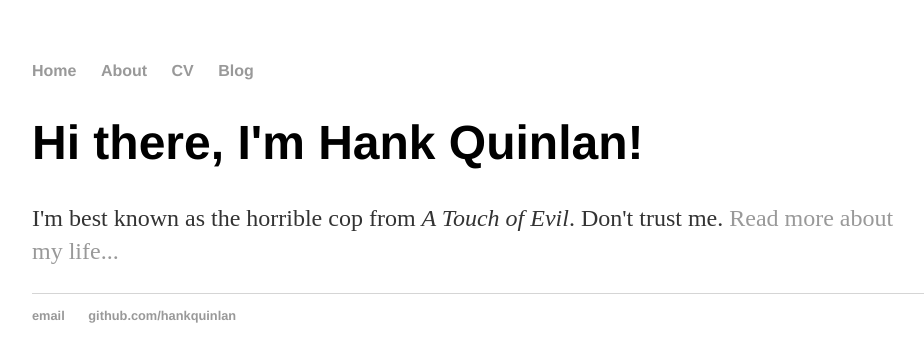
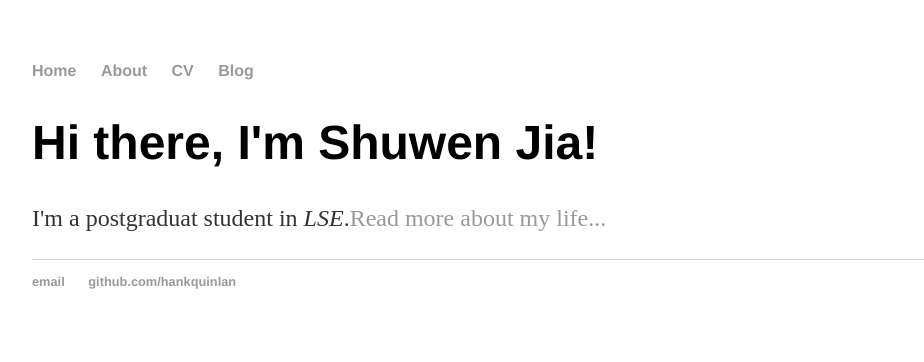
Before and after one commit to SJ202170306/SJ202170306.github.io, a Jekyll site: the page built from index.html, in a window 1280 px wide. Shown: the top 362 px of the page, without its empty margins (160-1084 px from the left). Built offline with Jekyll 4.4.1, drawn with Linux system fonts in a browser that asks for light colours.

Commit message:
Update index.html

```diff
--- a/index.html
+++ b/index.html
@@ -4,6 +4,6 @@ title: Hank Quinlan, Horrible Cop
 ---
 
 		<div class="blurb">
-			<h1>Hi there, I'm Hank Quinlan!</h1>
-			<p>I'm best known as the horrible cop from <em>A Touch of Evil</em>. Don't trust me. <a href="/about">Read more about my life...</a></p>
+			<h1>Hi there, I'm Shuwen Jia!</h1>
+			<p>I'm a postgraduat student in <em>LSE</em>.<a href="/about">Read more about my life...</a></p>
 		</div>
```
